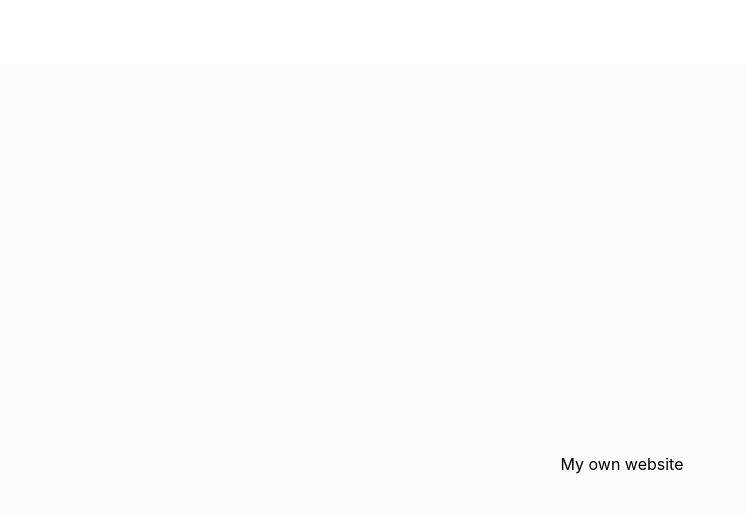
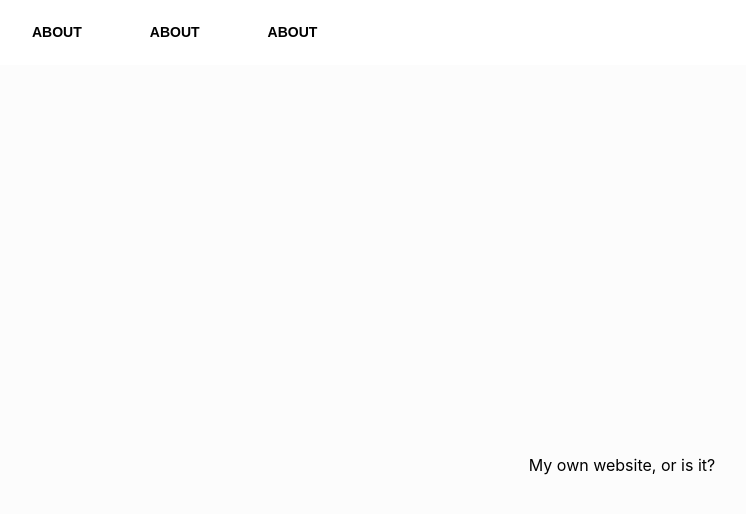
Before and after one commit to edraprasetio/portfolio, a React (Create React App) app: page / in a window 1280 px wide. Shown: the top 514 px of the page, without its empty margins (18-764 px from the left). Built offline with nearby package versions, Linux system fonts and the light colour scheme.

Commit message:
Add button component

```diff
--- a/src/components/atoms/button.tsx
+++ b/src/components/atoms/button.tsx
@@ -1,29 +1,25 @@
 import styled from '@emotion/styled'
 
-export const BigBlackButton = styled.button`
-    width: 498px;
-    padding: 12px 24px;
-    border: 2px;
-    background-color: #000000;
-    border-radius: 8px;
+export const WhiteButton = styled.button`
+    padding: 0px 24px;
+    border: 2px solid rgba(0, 0, 0, 0);
+    border-radius: 36px;
+    background-color: unset;
     display: flex;
     align-items: center;
     justify-content: center;
-    font-size: 24px;
-    color: #ffffff;
+    font-size: 14px;
+    font-weight: 550;
+    text-transform: uppercase;
+    color: black;
     line-height: 29.26px;
     letter-spacing: 10%;
+    transition: border-color 0.3s ease;
     &:hover {
-        background-color: #374092;
+        border-color: black;
+    }
+    &:active {
+        color: white;
+        background-color: black;
     }
 `
-
-export const MediumBlackButton = styled(BigBlackButton)`
-    width: unset;
-    height: 36px;
-    padding: 0px 24px;
-    border-radius: 16px;
-    font-family: Monsterrat-Medium;
-    font-size: 18px;
-    color: #ffffff;
-`
--- a/src/components/atoms/header.tsx
+++ b/src/components/atoms/header.tsx
@@ -1,4 +1,5 @@
 import styled from '@emotion/styled'
+import { WhiteButton } from './button'
 
 // Container that makes all of it's contents stick to the top of the viewport
 const StickyContainer = styled.div`
@@ -15,7 +16,7 @@ const NavWrapper = styled.nav`
     align-items: center;
     justify-content: space-between;
     background-color: white;
-    padding: 32px 24px;
+    padding: 16px 24px;
     position: sticky;
     top: 0;
     z-index: 10;
@@ -26,10 +27,22 @@ const NavWrapper = styled.nav`
         padding: 32px 12px;
     }
 `
+
+const LinkWrapper = styled.div`
+    display: flex;
+    flex-direction: row;
+    gap: 16px;
+`
 export function NavBar() {
     return (
         <StickyContainer>
-            <NavWrapper></NavWrapper>
+            <NavWrapper>
+                <LinkWrapper>
+                    <WhiteButton>About</WhiteButton>
+                    <WhiteButton>About</WhiteButton>
+                    <WhiteButton>About</WhiteButton>
+                </LinkWrapper>
+            </NavWrapper>
         </StickyContainer>
     )
 }
--- a/src/pages/Home.tsx
+++ b/src/pages/Home.tsx
@@ -5,7 +5,7 @@ export const Home = () => {
     return (
         <div>
             <NavBar />
-            <HomeBackground>My own website</HomeBackground>
+            <HomeBackground>My own website, or is it?</HomeBackground>
         </div>
     )
 }
--- a/src/pages/Practice.tsx
+++ b/src/pages/Practice.tsx
@@ -1,4 +1,4 @@
-import { MediumBlackButton } from '../components/atoms/button'
+import { WhiteButton } from '../components/atoms/button'
 import { HomeBackground } from '../components/home/background'
 
 export const Practice = () => {
@@ -6,7 +6,7 @@ export const Practice = () => {
         <div>
             <HomeBackground>
                 practice
-                <MediumBlackButton>Hello</MediumBlackButton>
+                <WhiteButton>Button</WhiteButton>
             </HomeBackground>
         </div>
     )
```
Also changed, not shown: 1 other file (tests, documents, lock files or other folders).
